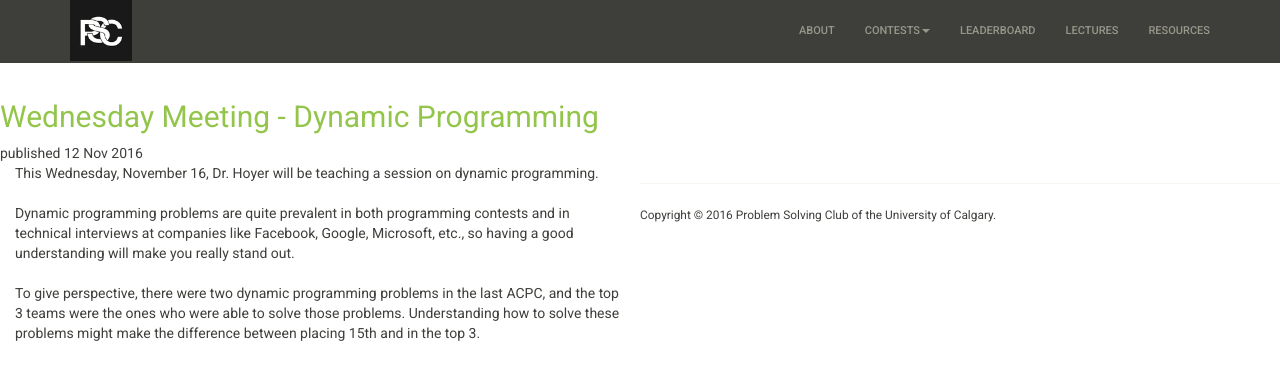
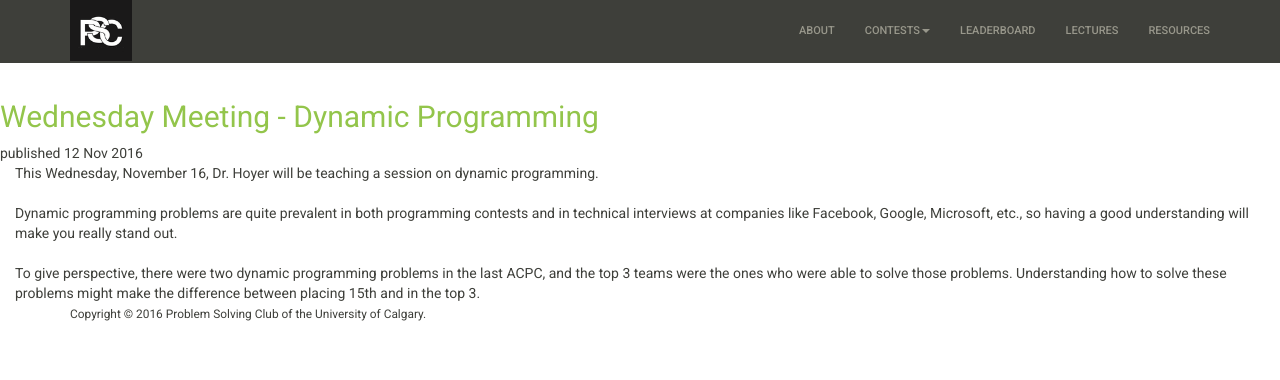
Before and after one commit to ProblemSolvingClub/psc-website, a Jekyll site: the page built from _posts/2016-11-12-dp-workshop.md, in a window 1280 px wide. Shown: the top 380 px of the page. Built offline with Jekyll 4.4.1, drawn with Linux system fonts in a browser that asks for light colours; nearby versions of some CDN libraries.

Commit message:
change last post to use all space

```diff
--- a/_posts/2016-11-12-dp-workshop.md
+++ b/_posts/2016-11-12-dp-workshop.md
@@ -3,7 +3,7 @@
 layout: post
 ---
 
-<div class="col-md-6 col-lg-6">
+<div class="col-xs-12">
     This Wednesday, November 16, Dr. Hoyer will be teaching a session on
     dynamic programming.
     <br><br>
```
